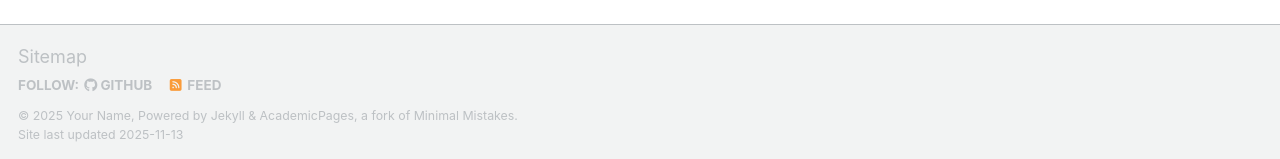
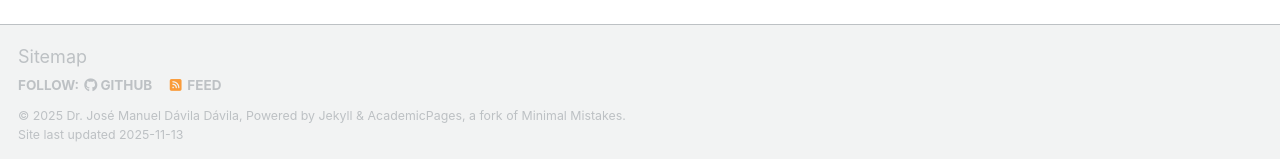
Before and after one commit to drjmdavila/drjmdavila.github.io, a Jekyll site: the page built from _pages/about.md, in a window 1280 px wide and 900 px high, scrolled down 2880 px. Shown: the part 738-897 px from the top of the window. Built offline with Jekyll 4.4.1, drawn with Linux system fonts in a browser that asks for light colours; some web fonts are replaced; a script that is not in the unit is left out.

Commit message:
Update _config.yml

```diff
--- a/_config.yml
+++ b/_config.yml
@@ -11,7 +11,7 @@ locale                   : "en-US"
 site_theme               : "default" # Currently available options are "default", "air"
 title                    : "Your Name / Site Title"
 title_separator          : "-"
-name                     : &name "Your Name"
+name                     : &name "Dr. José Manuel Dávila Dávila"
 description              : &description "Your Name's academic portfolio"   # Update this with a general description of your site, this is the default if not overridden by a page
 url                      : https://academicpages.github.io # The base hostname & protocol for your site e.g. "https://[your GitHub username].github.io",
                                                            # or if you already have some other page hosted on Github then use "https://[your GitHub username].github.io/[Your Repo Name]"
```
